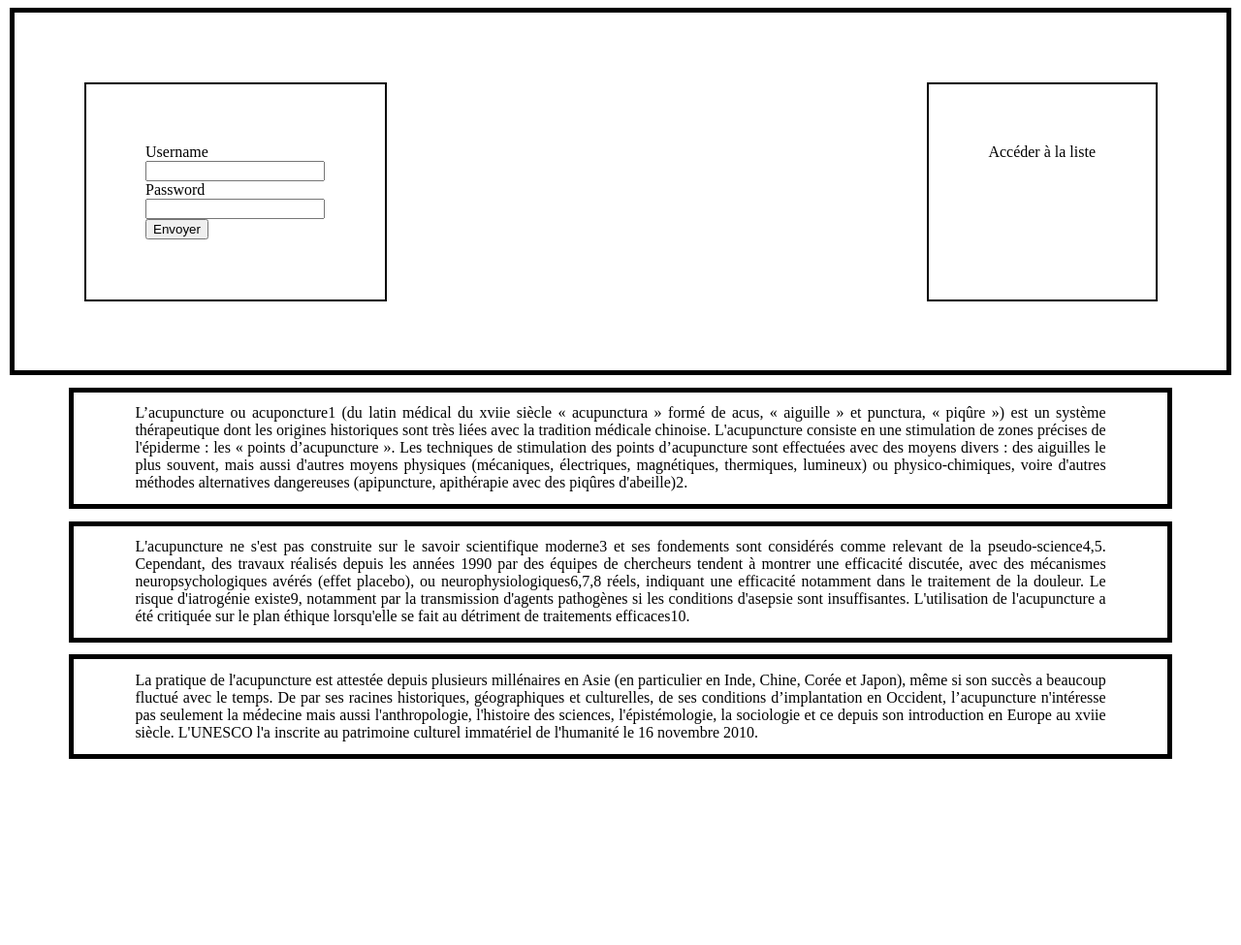
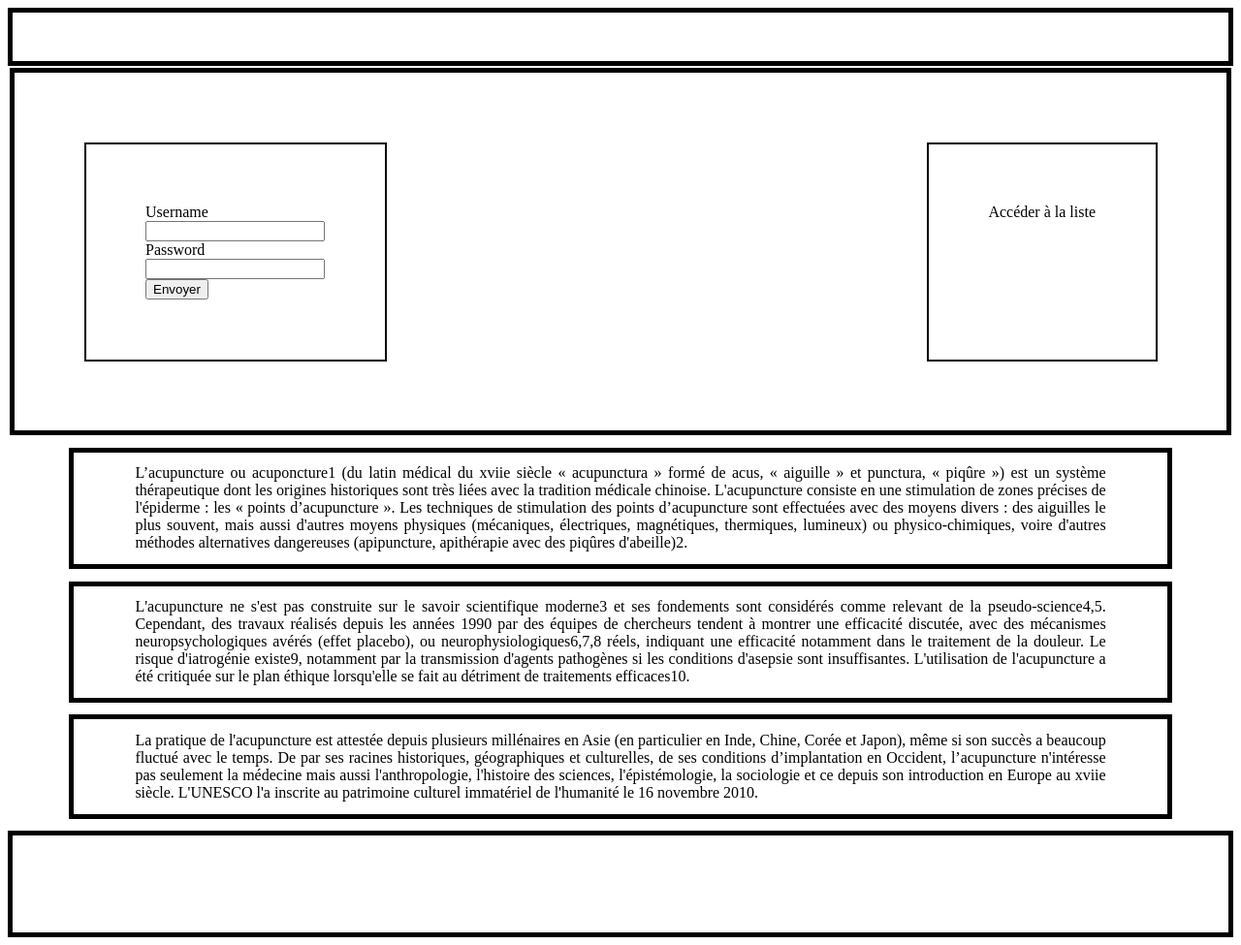
Before and after one commit to Maximinounours/Site_acupuncture, a PHP site: page /accueil.html in a window 1280 px wide. Shown: the whole page at 97% size. Before the commit the page ends 783 px from the top, so only its background shows below. Run offline with PHP 8.4, Linux system fonts and the light colour scheme.

Commit message:
structure accueil

```diff
--- a/accueil.html
+++ b/accueil.html
@@ -9,8 +9,18 @@
 
 
     <body>
-        <!--Menu en haut de page (déroulant quand la page est trop petite) -->
-        <div>
+        <!-- MENU
+        <nav class="menu_top">
+            <div><a href="page_menu.html" class="menu_tab page_active">Accueil</a></div>
+            <div><a href="page_contact.html" class="menu_tab">Contact</a></div>
+            <div class="menu_tab_filler"></div>
+            <div><a id="menuConnexion" href="page_connexion.html" class="menu_tab menu_tab_droite">Connexion</a></div>
+            <div><a href="page_panier.html" class="menu_tab menu_tab_droite">Panier</a></div>
+        </nav>
+    -->
+
+        <!--Menu en haut-->
+        <div id="top_menu">
 
         </div>
 
@@ -44,7 +54,7 @@
             </p>
         </div>
         <!--Eventuellement quelquechose tout en bas-->
-        <div>
+        <div id="bot_panel">
 
         </div>
     </body>
--- a/structure.css
+++ b/structure.css
@@ -23,3 +23,15 @@ p{
     margin: 1% 5% 1% 5%;
     text-align: justify;
 }
+
+#top_menu{
+    height: 50px;
+    border: 5px solid black;
+
+}
+
+#bot_panel{
+    height: 100px;
+    border: 5px solid black;
+
+}
```
